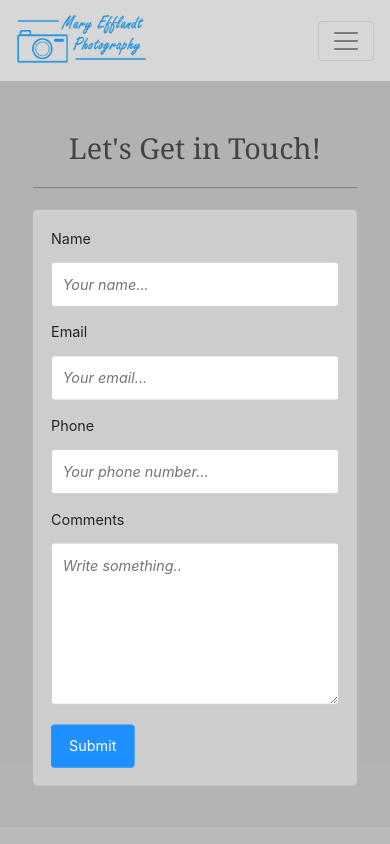
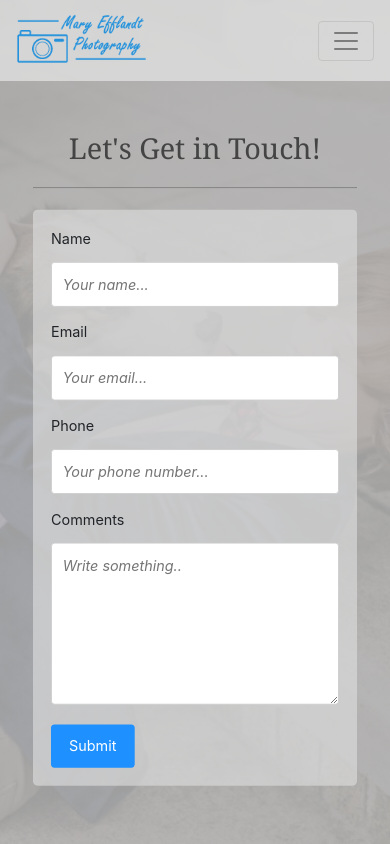
Before and after one commit to byron42/me-photography, a PHP site: page /contact.html in a window 390 px wide. Run offline with PHP 8.4, Linux system fonts and the light colour scheme; some libraries are stand-ins or nearby versions.

Commit message:
kinda worked

```diff
--- a/css/Content_sub.css
+++ b/css/Content_sub.css
@@ -228,22 +228,20 @@ ul.text-justify.jumbotron-ul{
 }
 @media only screen and (max-width: 400px) {
 	.bg {
+		background: none;
+	}
+	body {
 		background:
 			linear-gradient(rgba(178, 178, 178, 0.89),
-				rgba(178, 178, 178, 0.89)) no-repeat center fixed;
+				rgba(178, 178, 178, 0.89)) no-repeat center fixed,
 
-			/* url(../images/background-home.jpg) no-repeat center fixed; */
+			url(../images/background-home.jpg) no-repeat center fixed;
 
 		-webkit-background-size: cover;
 		-moz-background-size: cover;
 		-o-background-size: cover;
 		background-size: cover;
 		z-index: -1000;
-	}
-	body {
-		overflow-y: visible;
-		background-color: rgba(178, 178, 178, 0.89);
-		height: 100%;
 	}
 }
 /*------------------------------------------------------------------------------------*/
```
